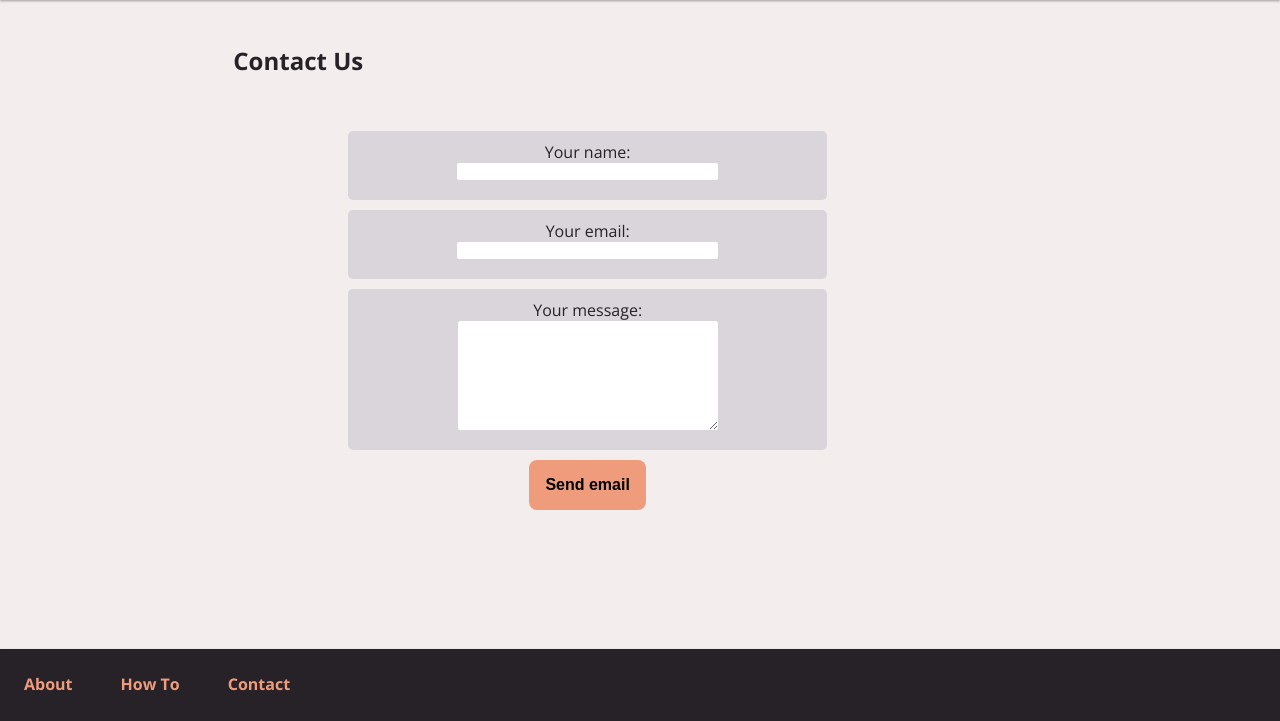
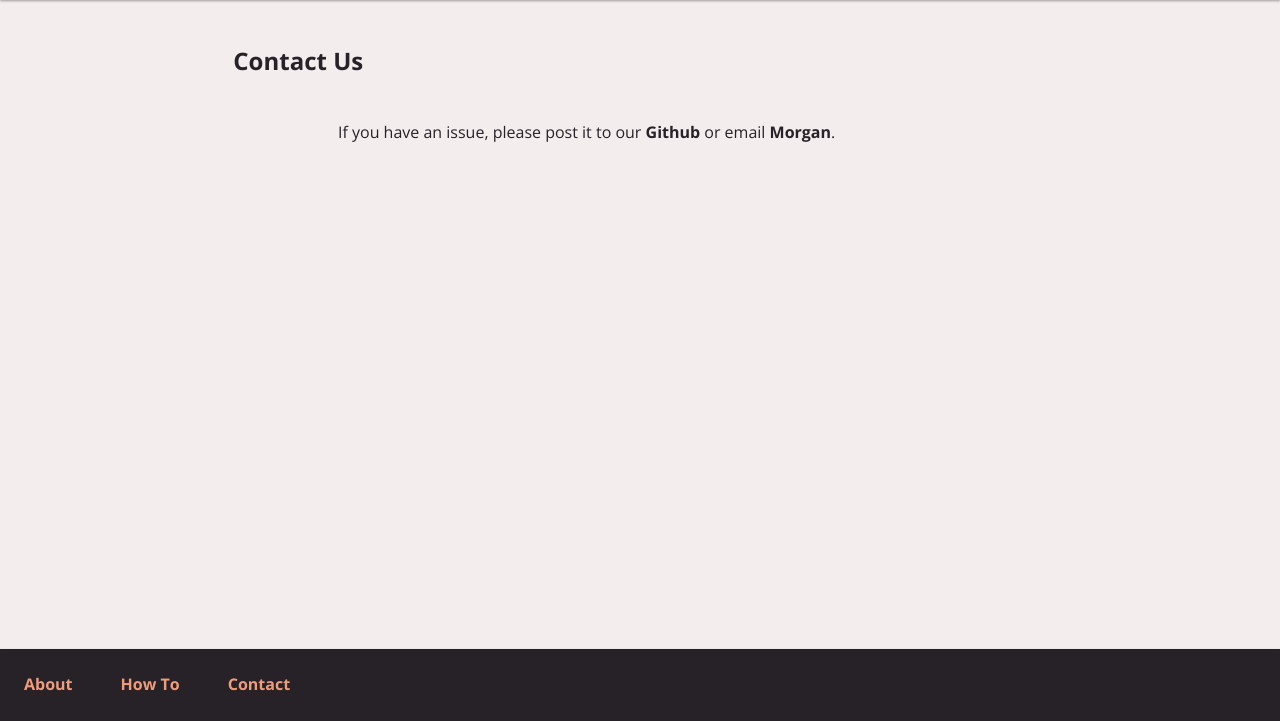
Before and after one commit to AnaArsovska/LazyCloudAlbum, a Python web app: template templates/contact.html.j2 in a window 1280 px wide. Shown: the part 79-800 px from the top of the page. Run offline with Jinja, Linux system fonts and the light colour scheme; the template is opened without the code that fills it, so the values that code supplies are empty; some libraries are stand-ins or nearby versions.

Commit message:
Changed contact page

```diff
--- a/templates/contact.html.j2
+++ b/templates/contact.html.j2
@@ -3,7 +3,9 @@
 {% block content %}
    <h2 id = "sec1"> Contact Us </h2>
    <div id = "sec2">
-      <form id="contact_form" action="#" method="POST" enctype="multipart/form-data">
+        If you have an issue, please post it to our <a href = "https://github.com/AnaArsovska/LazyCloudAlbum"> Github </a>
+        or email <a href="mailto:morgan.mclain_smith@tufts.edu">Morgan</a>.
+      <!-- <form id="contact_form" action="#" method="POST" enctype="multipart/form-data">
 	<div class="row">
 		<label for="name">Your name:</label><br />
 		<input id="name" class="input" name="name" type="text" value="" size="30" /><br />
@@ -16,7 +18,7 @@
 		<label for="message">Your message:</label><br />
 		<textarea id="message" class="input" name="message" rows="7" cols="30"></textarea><br />
 	</div>
-	<input id="submit_button" type="submit" value="Send email" />
+	<input id="submit_button" type="submit" value="Send email" /> -->
 </form>
 
    </div>
```
Also changed, not shown: templates/welcome.html.j2 (+7 -1 lines).
